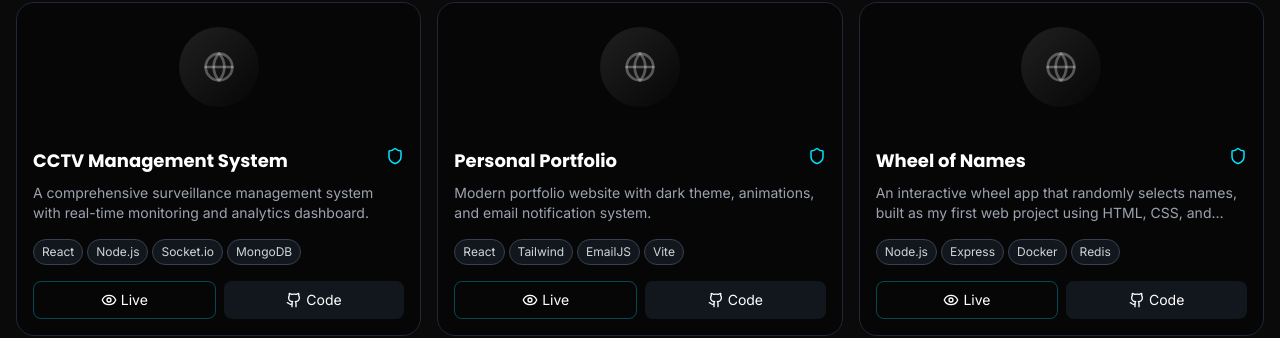
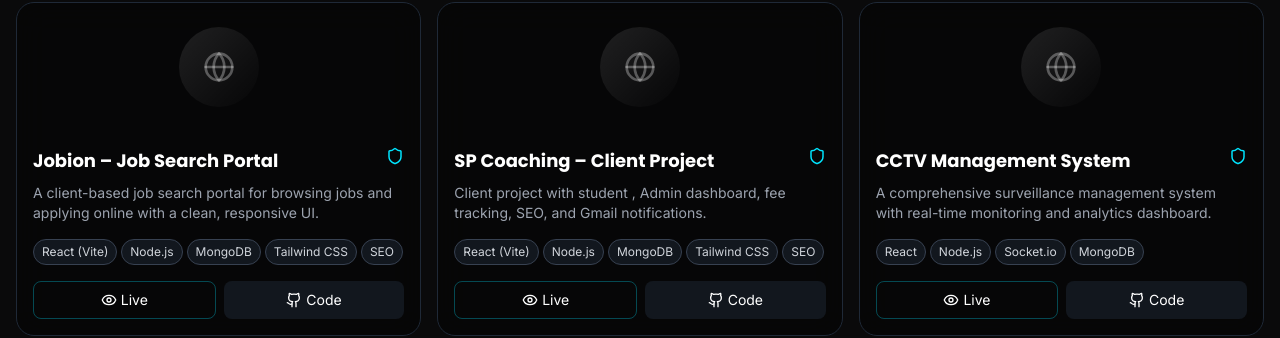
Before and after one commit to yuvraj-singh-0001/my-portfolio, a React (Vite) app in the folder client/: page / in a window 1280 px wide. Shown: the part 3784-4122 px from the top of the page. Built offline with nearby package versions, Linux system fonts and the light colour scheme; no server answers.

Commit message:
refactor: update project list by adding new projects and removing outdated ones

```diff
--- a/client/src/components/sections/Projects.jsx
+++ b/client/src/components/sections/Projects.jsx
@@ -3,6 +3,24 @@ import { ExternalLink, Github, Eye, Shield, Globe } from 'lucide-react';
 
 const Projects = () => {
   const projects = [
+   {
+  title: 'Jobion – Job Search Portal',
+  description: 'A client-based job search portal for browsing jobs and applying online with a clean, responsive UI.',
+  tech: ['React (Vite)', 'Node.js', 'MongoDB', 'Tailwind CSS', 'SEO'],
+  imageColor: 'from-purple-500/20 to-fuchsia-500/20',
+  liveLink: 'https://jobion.in',
+  githubLink: 'https://github.com/yuvraj-singh-0001'
+},
+
+   {
+  title: 'SP Coaching – Client Project',
+description: 'Client project with student , Admin dashboard, fee tracking, SEO, and Gmail notifications.',
+  tech: ['React (Vite)', 'Node.js', 'MongoDB', 'Tailwind CSS', 'SEO'],
+  imageColor: 'from-green-500/20 to-emerald-500/20',
+  liveLink: 'https://spcoaching.vercel.app',
+  githubLink: 'https://github.com/yuvraj-singh-0001'
+}
+,
     {
       title: 'CCTV Management System',
       description: 'A comprehensive surveillance management system with real-time monitoring and analytics dashboard.',
@@ -10,22 +28,6 @@ const Projects = () => {
       imageColor: 'from-blue-500/20 to-cyan-500/20',
       liveLink: 'https://github.com/yuvraj-singh-0001/cctv',
       githubLink: 'https://github.com/yuvraj-singh-0001/cctv'
-    },
-    {
-      title: 'Personal Portfolio',
-      description: 'Modern portfolio website with dark theme, animations, and email notification system.',
-      tech: ['React', 'Tailwind', 'EmailJS', 'Vite'],
-      imageColor: 'from-purple-500/20 to-pink-500/20',
-      liveLink: 'https://github.com/yuvraj-singh-0001/my-portfolio',
-      githubLink: 'https://github.com/yuvraj-singh-0001/my-portfolio'
-    },
-    {
-      title: 'Wheel of Names',
-      description: 'An interactive wheel app that randomly selects names, built as my first web project using HTML, CSS, and JavaScript.',
-      tech: ['Node.js', 'Express', 'Docker', 'Redis'],
-      imageColor: 'from-green-500/20 to-emerald-500/20',
-      liveLink: 'https://yuvraj-singh-0001.github.io/',
-      githubLink: 'https://github.com/yuvraj-singh-0001/yuvraj-singh-0001.github.io'
     },
   ];
 
```
